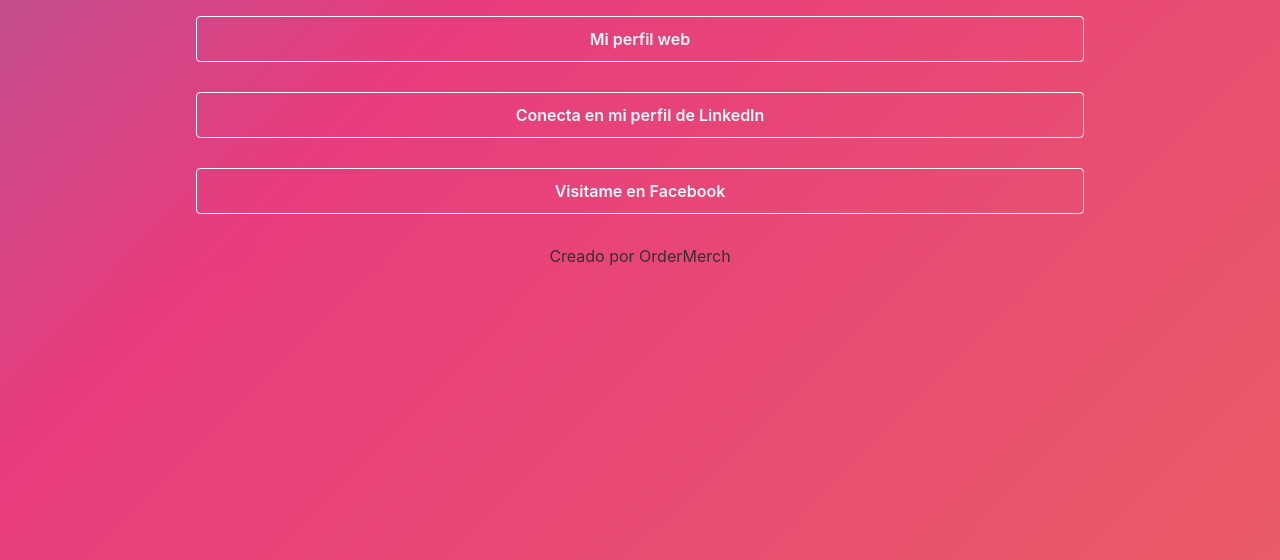
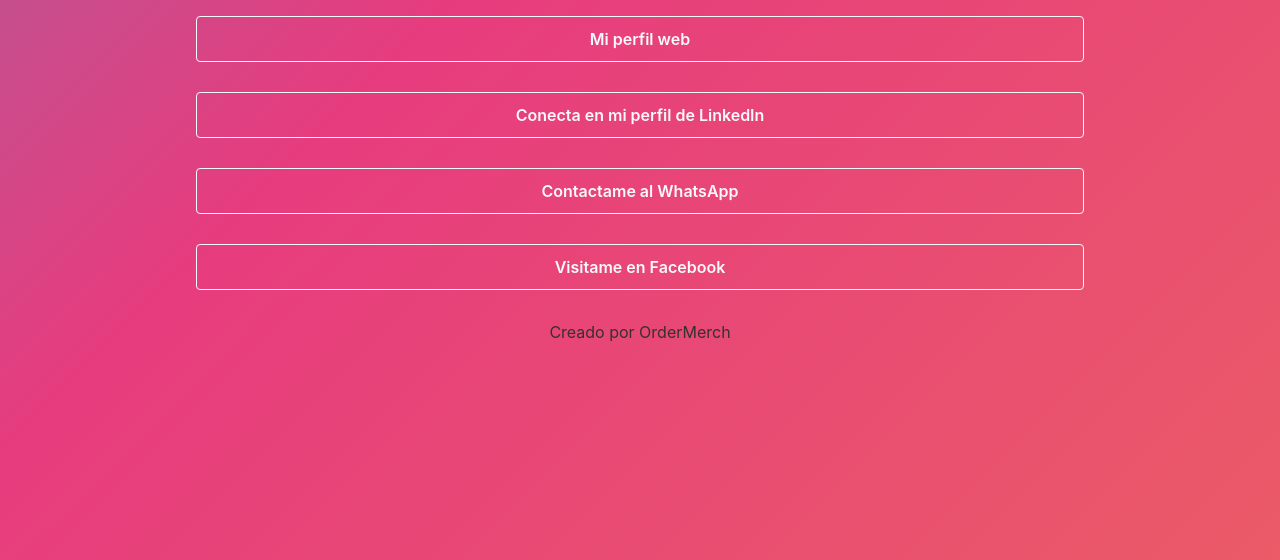
Before and after one commit to Rudi-Intor/Rudi-Intor.github.io, a plain HTML site: page docs/index.html in a window 1280 px wide. Shown: the part 240-800 px from the top of the page. Drawn offline with nearby package versions, Linux system fonts and the light colour scheme.

Commit message:
actualizasion de datos de contacto

```diff
--- a/docs/index.html
+++ b/docs/index.html
@@ -33,6 +33,9 @@
                     <button onclick="location.href='https://www.linkedin.com/in/rudiintor/'" type="button" class="btn btn-outline-light" style="width: 80%; padding-top:10px; padding-bottom:10px; font-weight: 600;">Conecta en mi perfil de LinkedIn</button>
                 </div>
                 <div style="padding-bottom: 30px;">
+                    <button onclick="location.href='https://wa.me/qr/SMLOC6O256W4B1'" type="button" class="btn btn-outline-light" style="width: 80%; padding-top:10px; padding-bottom:10px; font-weight: 600;">Contactame al WhatsApp</button>
+                </div>
+                <div style="padding-bottom: 30px;">
                     <button onclick="location.href='https://www.facebook.com/rudijeyson.intormoreno/'" type="button" class="btn btn-outline-light" style="width: 80%; padding-top:10px; padding-bottom:10px; font-weight: 600;">Visitame en Facebook</button>
                 </div>
             </div>
```
